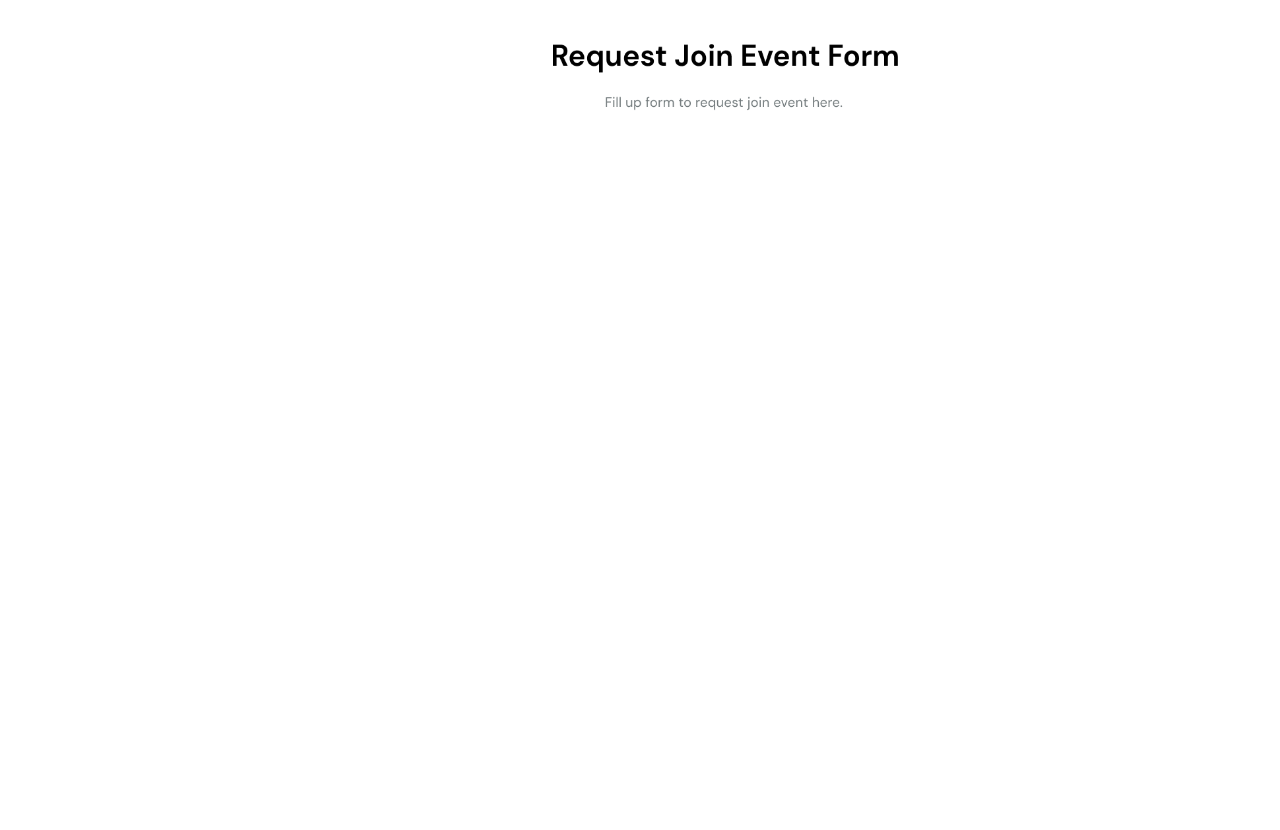
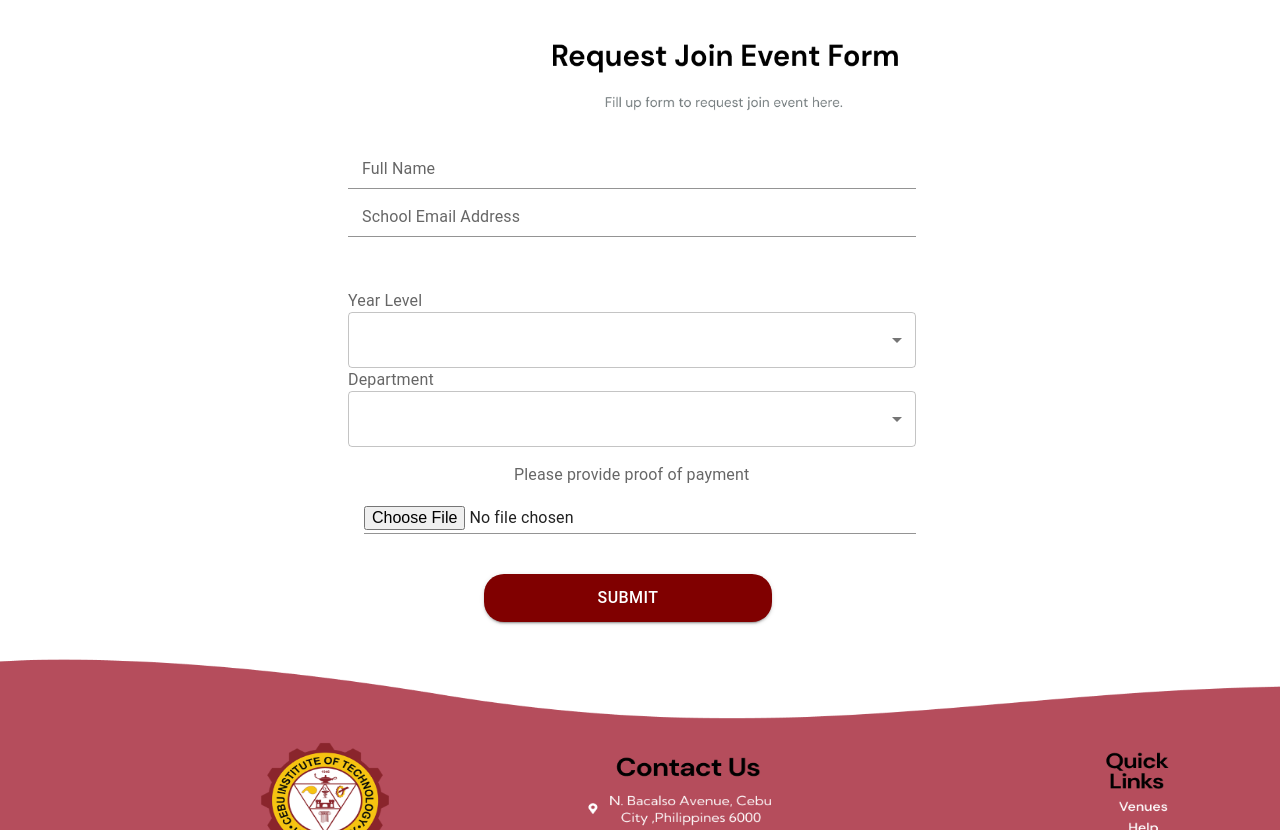
Before and after one commit to lRBRTlRobby/EvoHub, a React (Create React App) app: page / in a window 1280 px wide. Shown: the part 609-1439 px from the top of the page. Built offline with nearby package versions, Linux system fonts and the light colour scheme.

Commit message:
Kyle updated code

```diff
--- a/src/User/UserEventJoinRequest.js
+++ b/src/User/UserEventJoinRequest.js
@@ -1,69 +1,126 @@
-import React from "react"
-import ResponsiveAppBar from "../Components/header"
-import Footer from "../Components/footer"
+import ResponsiveAppBar from "../Components/header";
+import Footer from "../Components/footer";
 
-import "../Components/EventCatBtn.css"
+import "../Components/EventCatBtn.css";
 import Container from '@mui/material/Container';
+import { Box, Button, FormControl, FormControlLabel, FormLabel, Grid, Input, InputLabel, Select, Typography } from "@mui/material";
+import React, { useState } from 'react';
+import MenuItem from '@mui/material/MenuItem';
 
-export default function UserEventJoinRequest(){
+export default function UserEventJoinRequest() {
+  const [formData, setFormData] = useState({
+    fullName: "",
+    schoolEmailAddress: "",
+    yearLevel: "",
+    department: "",
+    proofOfPayment: null, // Change to null for file input
+    additionalFile: null, // Change to null for file input
+  });
 
-    return(
-     <>
-      <ResponsiveAppBar/>
-      <img src="img/EventJoinRequestHeroBanner.png" alt="logo" className="banner"/>
-      <img src="img/TechXperience.png" alt="logo" style={{marginTop:'50px',marginLeft:'300px',marginRight:'50px',width:'600px',height:'150px'}}/>
+  const handleChange = (e) => {
+    const { name, value, files } = e.target;
+    // If it's a file input, use files[0], else use the value
+    setFormData({ ...formData, [name]: files ? files[0] : value });
+  };
+
+  const handleSubmit = (e) => {
+    e.preventDefault();
+    // Submit the form data to your server
+    console.log(formData); // Replace with actual form submission logic
+  };
+
+  return (
+    <>
+      <ResponsiveAppBar />
+      <img src="img/EventJoinRequestHeroBanner.png" alt="logo" className="banner" />
+      <img src="img/TechXperience.png" alt="logo" style={{ marginTop: '50px', marginLeft: '300px', marginRight: '50px', width: '600px', height: '150px' }} />
+      <Container maxWidth="sm">
       <br/>
       <br/>
-      <br/>
-      <br/>
-      <br/>
-      <br/>
-      <br/>
-      <br/>
-      <br/>
-      <br/>
-      <br/>
-      <br/>
-      <br/>
-      <br/>
-      <br/>
-      <br/>
-      <br/>
-      <br/>
-      <br/>
-      <br/>
-      <br/>
-      <br/>
-      <br/>
-      <br/>
-      <br/>
-      <br/>
-      <br/>
-      <br/>
-      <br/>
-      <br/>
-      <br/>
-      <br/>
-      <br/>
-      <br/>
-      <br/>
-      <br/>
-      <br/>
-      <br/>
-      <br/>
-      <br/>
-      <br/>
-      <br/>
-      <br/>
-      <br/>
-      <br/>
-      <br/>
-      <br/>
-      <br/>
-      <br/>
+        <form onSubmit={handleSubmit}>
+          <Grid container spacing={2}>
 
-    <Footer/>
+          <FormControl fullWidth>
+            <InputLabel htmlFor="fullName">Full Name</InputLabel>
+            <Input
+              id="fullName"
+              name="fullName"
+              type="text"
+              value={formData.fullName}
+              onChange={handleChange}
+            />
+          </FormControl>
+          <FormControl fullWidth>
+            <InputLabel htmlFor="schoolEmailAddress">School Email Address</InputLabel>
+            <Input
+              id="schoolEmailAddress"
+              name="schoolEmailAddress"
+              type="email"
+              value={formData.schoolEmailAddress}
+              onChange={handleChange}
+            />
+          </FormControl>
 
+          <br></br>
+          <br></br>
+          <br></br>
+          <br></br>
+          <br></br>
+          <FormControl fullWidth>
+            <FormLabel>Year Level</FormLabel>
+            <Select
+              id="yearLevel"
+              name="yearLevel"
+              value={formData.yearLevel}
+              onChange={handleChange}
+            >
+              <MenuItem value="1">1st Year</MenuItem>
+              <MenuItem value="2">2nd Year</MenuItem>
+              <MenuItem value="3">3rd Year</MenuItem>
+              <MenuItem value="4">4th Year</MenuItem>
+            </Select>
+          </FormControl>
+
+          <FormControl fullWidth>
+            <FormLabel>Department</FormLabel>
+            <Select
+              id="department"
+              name="department"
+              value={formData.department}
+              onChange={handleChange}
+            >
+              <MenuItem value="CCS">College of Computer Science</MenuItem>
+              <MenuItem value="CEA">College of Civil Engineering</MenuItem>
+              <MenuItem value="CCJ">College of Criminal Justice</MenuItem>
+              <MenuItem value="CASE">College of Arts, Sciences and Education</MenuItem>
+              <MenuItem value="CEA">College of Nursing and Allied Health</MenuItem>
+
+            </Select>
+          </FormControl>
+
+            <Grid item xs={12}>
+              <FormControl fullWidth>
+                <FormLabel style={{alignText:'center', marginLeft:'150px' ,marginRight:'100px'}}>Please provide  proof of payment</FormLabel>
+                <Input
+                  id="proofOfPayment"
+                  name="proofOfPayment"
+                  type="file"
+                  onChange={handleChange}
+                />
+              </FormControl>
+            </Grid>
+            <Grid item xs={12}>
+
+            </Grid>
+          </Grid>
+          <Box sx={{ marginTop: 2 }}>
+            <Button type="submit" variant="contained" style={{backgroundColor:'#800000',color:'white', marginLeft:'120px',marginRight:'100px'}}>
+              Submit
+            </Button>
+          </Box>
+        </form>
+      </Container>
+      <Footer />
     </>
-    )
-  }
+  );
+}
```
